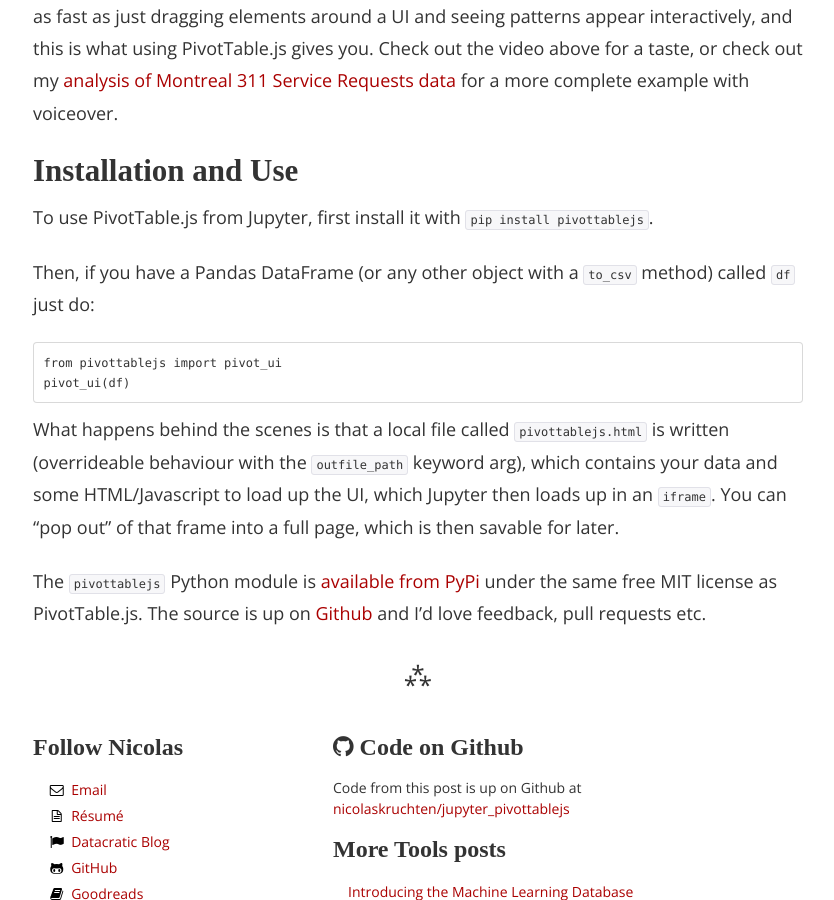
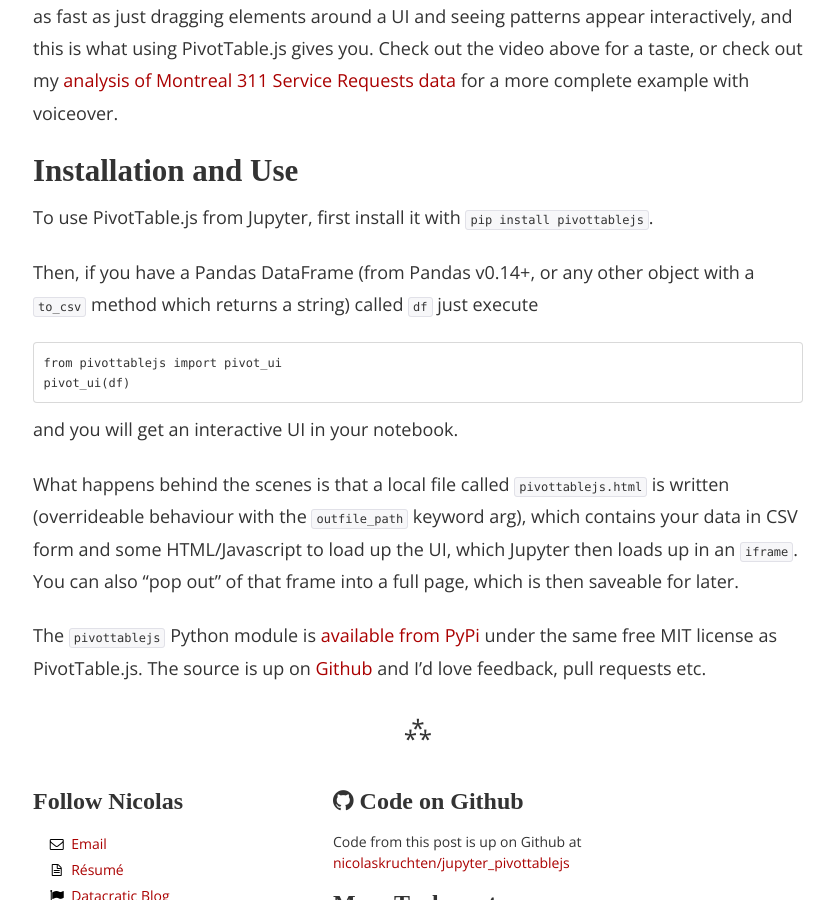
Before and after one commit to nicolaskruchten/nicolaskruchten.github.io, a Jekyll site: the page built from _posts/2015-09-10-jupyter_pivottablejs.md, in a window 1280 px wide and 900 px high, scrolled down 948 px. Shown: the whole window, without its empty margins (222-1056 px from the left). Built offline with Jekyll 4.4.1, drawn with Linux system fonts in a browser that asks for light colours; some web fonts are replaced.

Commit message:
wordsmithing

```diff
--- a/_posts/2015-09-10-jupyter_pivottablejs.md
+++ b/_posts/2015-09-10-jupyter_pivottablejs.md
@@ -21,12 +21,14 @@
 
 To use PivotTable.js from Jupyter, first install it with `pip install pivottablejs`.
 
-Then, if you have a Pandas DataFrame (or any other object with a `to_csv` method) called `df` just do:
+Then, if you have a Pandas DataFrame (from Pandas v0.14+, or any other object with a `to_csv` method which returns a string) called `df` just execute
 
     from pivottablejs import pivot_ui
     pivot_ui(df)
 
-What happens behind the scenes is that a local file called `pivottablejs.html` is written (overrideable behaviour with the `outfile_path` keyword arg), which contains your data and some HTML/Javascript to load up the UI, which Jupyter then loads up in an `iframe`. You can "pop out" of that frame into a full page, which is then savable for later.
+and you will get an interactive UI in your notebook.
+
+What happens behind the scenes is that a local file called `pivottablejs.html` is written (overrideable behaviour with the `outfile_path` keyword arg), which contains your data in CSV form and some HTML/Javascript to load up the UI, which Jupyter then loads up in an `iframe`. You can also "pop out" of that frame into a full page, which is then saveable for later.
 
 The `pivottablejs` Python module is [available from PyPi][pypi] under the same free MIT license as PivotTable.js. The source is up on [Github][gh] and I'd love feedback, pull requests etc.
 
```
